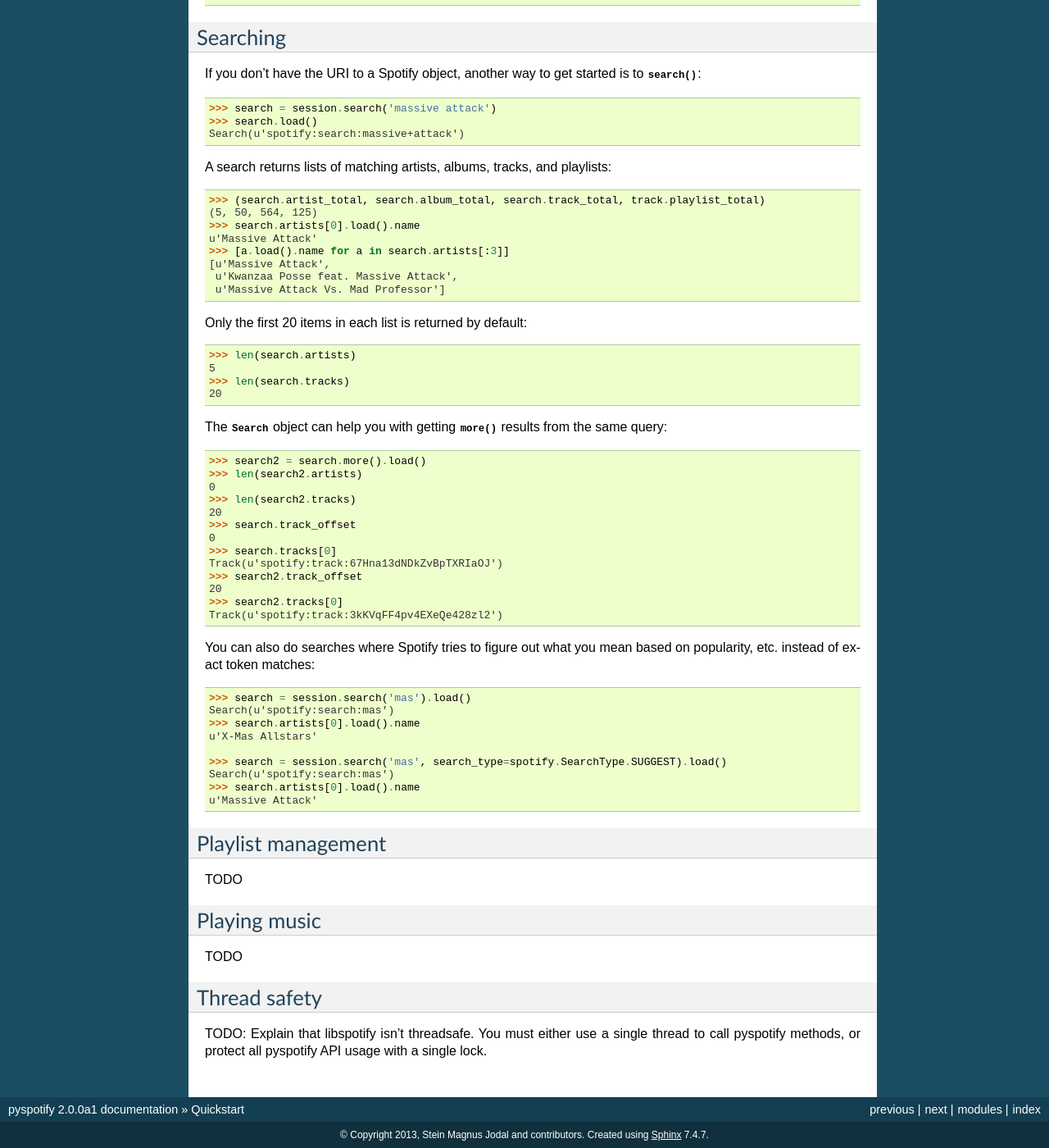
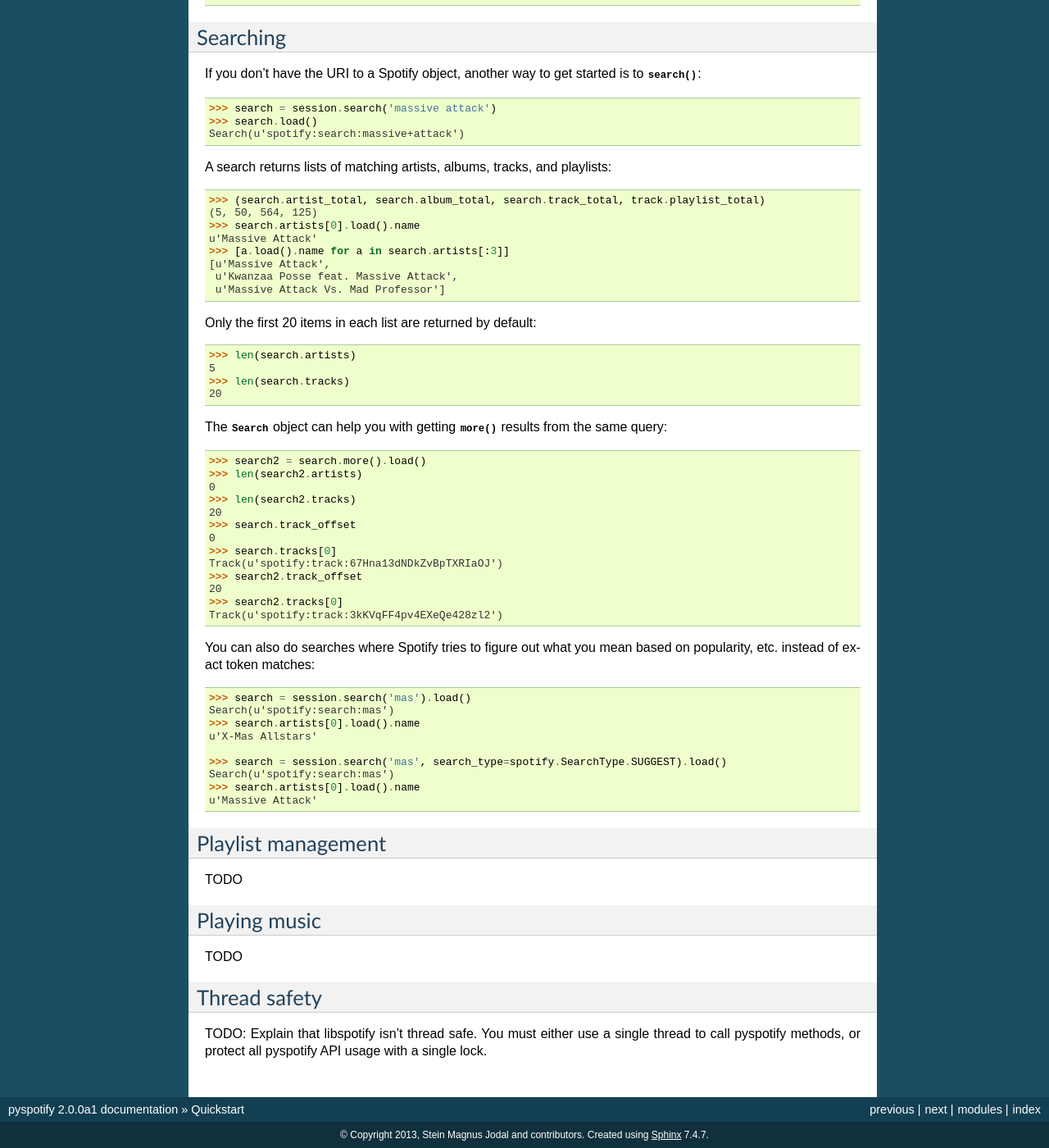
Before and after one commit to jodal/pyspotify, a Sphinx documentation site: the page built from docs/quickstart.rst, in a window 1280 px wide and 1400 px high, scrolled down 4102 px. Shown: the whole window at 82% size. Built offline with Sphinx 7.4.7, drawn with Linux system fonts in a browser that asks for light colours.

Commit message:
docs: Fix typos

```diff
--- a/docs/quickstart.rst
+++ b/docs/quickstart.rst
@@ -286,7 +286,7 @@ A search returns lists of matching artists, albums, tracks, and playlists::
      u'Kwanzaa Posse feat. Massive Attack',
      u'Massive Attack Vs. Mad Professor']
 
-Only the first 20 items in each list is returned by default::
+Only the first 20 items in each list are returned by default::
 
     >>> len(search.artists)
     5
@@ -339,6 +339,6 @@ TODO
 Thread safety
 =============
 
-TODO: Explain that libspotify isn't threadsafe. You must either use a single
+TODO: Explain that libspotify isn't thread safe. You must either use a single
 thread to call pyspotify methods, or protect all pyspotify API usage with a
 single lock.
```
